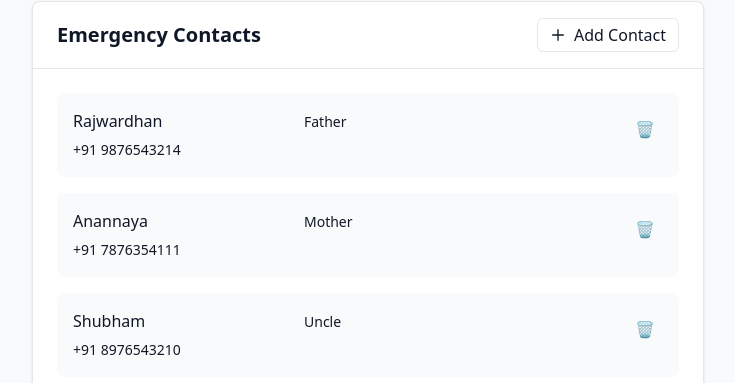
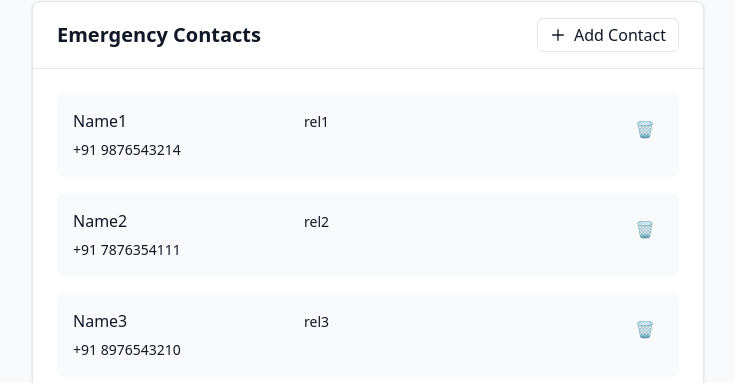
Before and after one commit to RAJWARDHAN-B/safetyRoutes, a React (Vite) app: page /accounts in a window 1280 px wide. Shown: the part 409-792 px from the top of the page, without its empty margins (272-1007 px from the left). Built offline with nearby package versions, Linux system fonts and the light colour scheme.

Commit message:
corrected Bhavika again

```diff
--- a/src/Accounts.jsx
+++ b/src/Accounts.jsx
@@ -10,10 +10,10 @@ const ProfilePage = () => {
   });
 
   const [emergencyContacts, setEmergencyContacts] = useState([
-    { name: 'Rajwardhan', relation: 'Father', phone: '+91 9876543214' },
-    { name: 'Anannaya ', relation: 'Mother', phone: '+91 7876354111' },
-    { name: 'Shubham ', relation: 'Uncle', phone: '+91 8976543210' },
-    { name: 'Shuvayu', relation: 'Uncle', phone: '+91 986223210' },
+    { name: 'Name1', relation: 'rel1', phone: '+91 9876543214' },
+    { name: 'Name2 ', relation: 'rel2', phone: '+91 7876354111' },
+    { name: 'Name3 ', relation: 'rel3', phone: '+91 8976543210' },
+    { name: 'Name4', relation: 'rel4', phone: '+91 986223210' },
   ]);
 
   const addEmergencyContact = () => {
```
